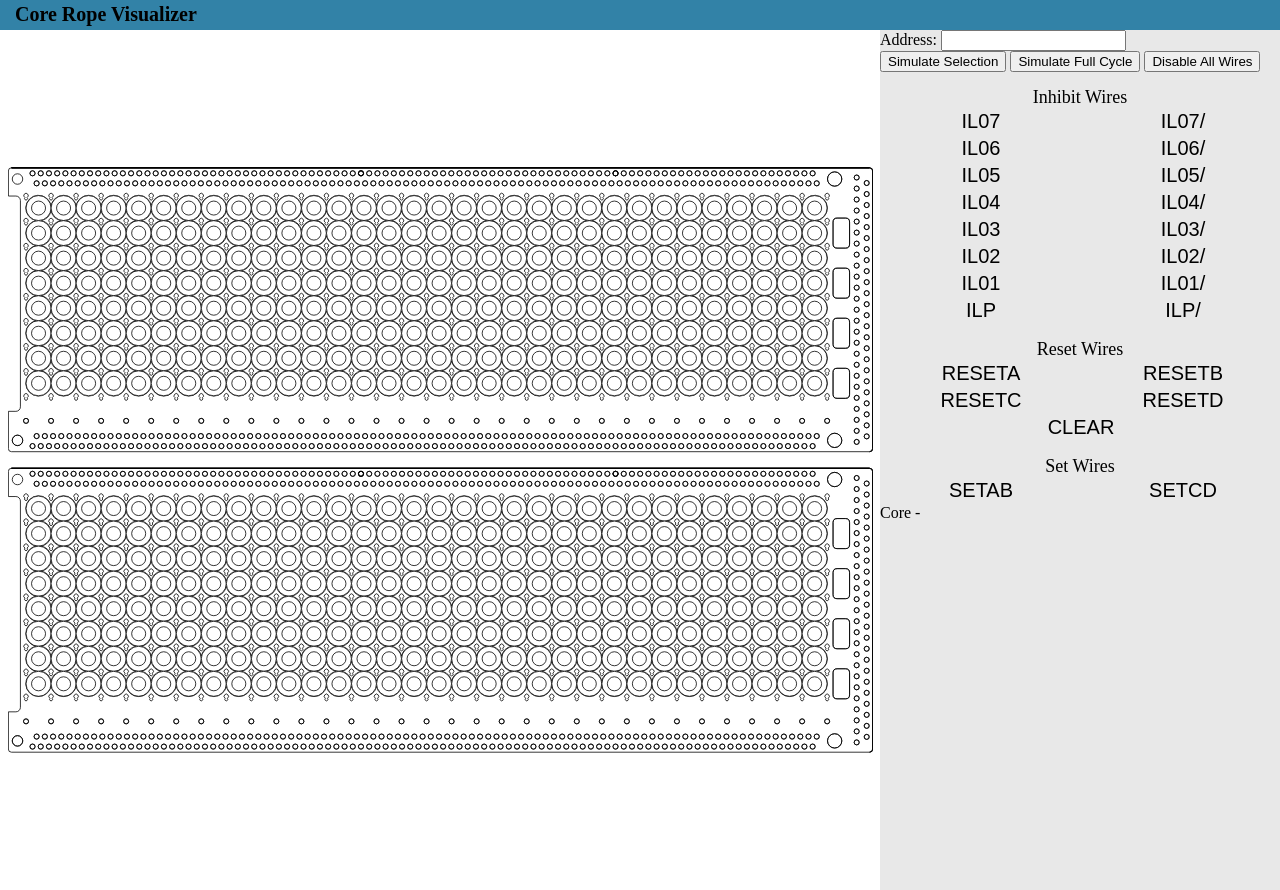
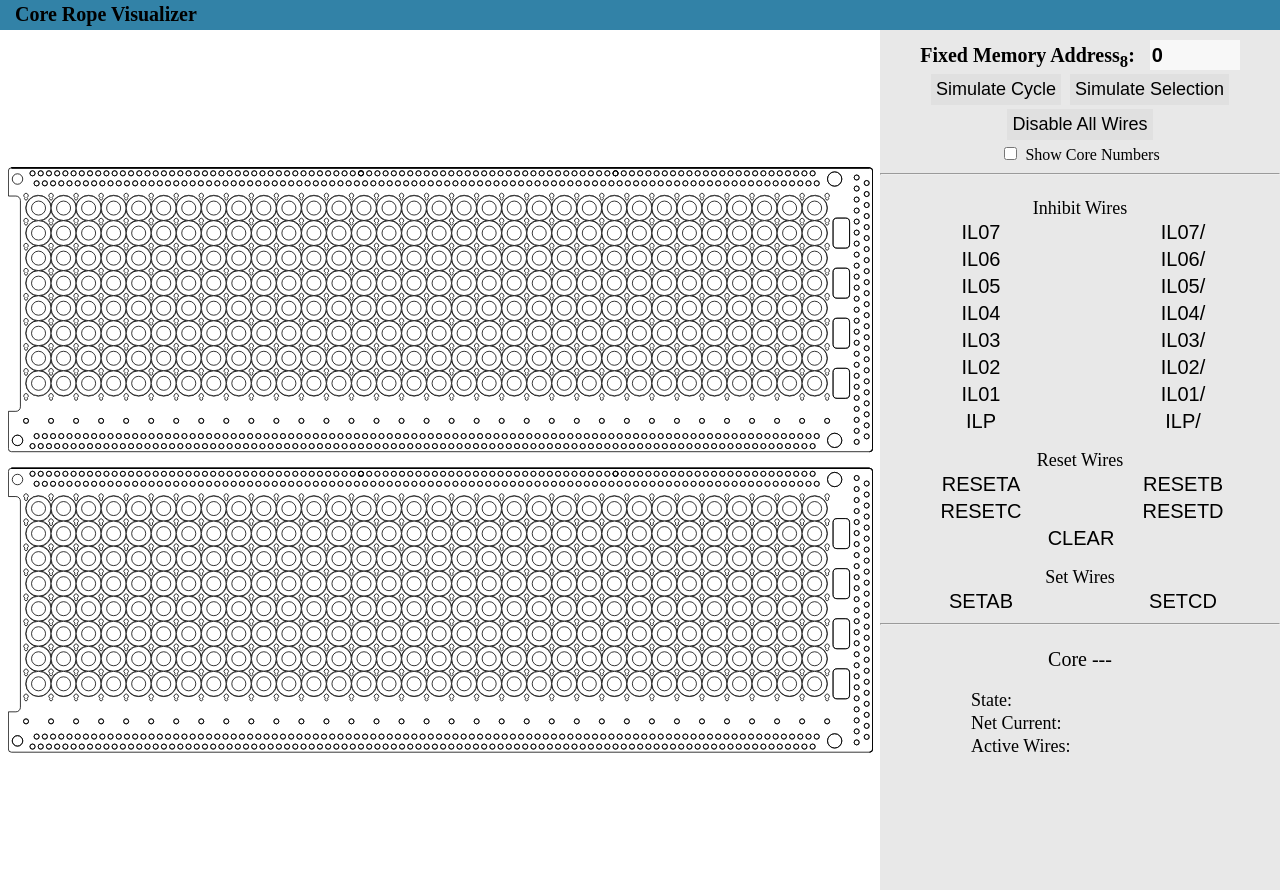
Before and after one commit to thewonderidiot/rope_visualizer, a Flask app: page / in a window 1280 px wide. Run offline with Flask 2, Linux system fonts and the light colour scheme.

Commit message:
Completed initial functionality

```diff
--- a/rope_visualizer/static/rope_visualizer.css
+++ b/rope_visualizer/static/rope_visualizer.css
@@ -43,6 +43,43 @@
     right: 0px;
 }
 
+.controls {
+    text-align: center;
+    padding-top: 10px;
+    font-size: 20px;
+    font-weight: bold;
+}
+
+.controls label {
+    font-size: 16px;
+    font-weight: normal;
+}
+
+.controls button {
+    border: 0px;
+    font-size: 18px;
+    margin: 2px;
+    padding: 5px;
+    background-color: #E0E0E0;
+}
+
+.controls button:hover {
+    background-color: #D0D0D0;
+}
+
+.controls button:active {
+    background-color: #C8C8C8;
+}
+
+#address {
+    border: 0px;
+    width: 90px;
+    height: 30px;
+    background-color: #F8F8F8;
+    font-size: 20px;
+    font-weight: bold;
+}
+
 .info_table {
     width: 100%;
     border-spacing: 0px;
@@ -78,3 +115,17 @@
 .wide {
     width: 400px !important;
 }
+
+#core_info {
+    font-size: 18px;
+    padding-left: 90px;
+}
+
+#core_info td {
+    width: 100px;
+    vertical-align: top;
+}
+
+#picked_core {
+    font-size: 20px;
+}
--- a/rope_visualizer/static/rope_visualizer.js
+++ b/rope_visualizer/static/rope_visualizer.js
@@ -1,11 +1,12 @@
 var rope = null;
 var svg = null;
+var picked_core = null;
 var svgns = "http://www.w3.org/2000/svg";
 var wire_states = {};
 
 const CoreState = {
     Reset: 'Reset',
-    Partial: 'Partial',
+    Partial: 'Partially Set',
     Set: 'Set'
 };
 
@@ -68,13 +69,59 @@ async function simulate_cycle() {
     set_wire(reset, false);
 }
 
-function decode_address(addr) {
+function update_picked_core() {
+    if (picked_core == null) {
+        document.getElementById("picked_core").innerText = 'Core ---';
+        document.getElementById("picked_state").innerText = '';
+        document.getElementById("picked_current").innerText = '';
+        document.getElementById("picked_wires").innerText = '';
+        return;
+    }
+
+    let core_str = picked_core.id.substring(4);
+    let core_num = parseInt(core_str, 8);
+    document.getElementById("picked_core").innerText = 'Core ' + core_str;
+    document.getElementById("picked_state").innerText = core_states[core_num];
+    document.getElementById("picked_current").innerText = core_currents[core_num] + ' mA';
+
+    let picked_wires = '';
+    for (let wire in wires) {
+        if (wire_states[wire]) {
+            picked_wires += wire + '<br>';
+        }
+    }
+    document.getElementById("picked_wires").innerHTML = picked_wires;
+}
+
+function restrict_address(input) {
+    input.value = input.value.replace(/[^0-7]/g, '');
+    if (!input.value) {
+        return;
+    }
+    let input_num = parseInt(input.value, 8);
+    if (input_num > 0107777) {
+        input.value = '107777';
+    }
+}
+
+function show_names(state) {
+    let numbers = svg.getElementsByClassName("core_number");
+    let vis = state ? "visible" : "hidden";
+    for (let num of numbers) {
+        num.setAttribute("visibility", vis);
+    }
+}
+
+function decode_address(raw_addr) {
     let inhibits = ['IL01', 'IL02', 'IL03', 'IL04', 'IL05', 'IL06', 'IL07'];
     let parity = 1;
     let parity_wire = 'ILP';
     let reset_inhibit = '';
     let reset = '';
     let set = '';
+
+    let addr = parseInt(raw_addr, 8);
+
     for (let i = 0; i < inhibits.length; i++) {
         if ((addr & (1 << i)) == 0) {
             inhibits[i] += '/';
@@ -174,14 +221,18 @@ function mouse_down(evt) {
 
     if (!core.id.startsWith("core")) {
         picker.setAttribute('visibility', 'hidden');
+        picked_core = null;
+        update_picked_core();
         return;
     }
-    document.getElementById("picked_core").innerText = core.id;
 
     let box = core.getBBox();
     picker.setAttribute('x', box.x);
     picker.setAttribute('y', box.y);
     picker.setAttribute('visibility', 'visible');
+
+    picked_core = core;
+    update_picked_core();
 }
 
 function reset_rope() {
@@ -271,4 +322,5 @@ async function set_wire(wire, state, delay=0) {
             await sleep(delay);
         }
     }
+    update_picked_core();
 }
--- a/rope_visualizer/templates/rope_visualizer.html
+++ b/rope_visualizer/templates/rope_visualizer.html
@@ -16,12 +16,15 @@
                 </object>
             </div>
             <div class="info_box">
-                <div>
-                    Address: <input type="text" id="address"><br />
+                <div class="controls">
+                    Fixed Memory Address<sub>8</sub>:&nbsp;&nbsp;&nbsp;<input type="text" id="address" value="0" oninput="restrict_address(this);" />
+                    <button type="button" onclick="simulate_cycle()">Simulate Cycle</button>
                     <button type="button" onclick="simulate_selection()">Simulate Selection</button>
-                    <button type="button" onclick="simulate_cycle()">Simulate Full Cycle</button>
-                    <button type="button" onclick="reset_rope()">Disable All Wires</button>
+                    <button type="button" onclick="reset_rope()">Disable All Wires</button><br>
+                    <input type="checkbox" id="show_names" onclick="show_names(this.checked)">
+                    <label for="show_names">Show Core Numbers</label>
                 </div>
+                <hr>
                 <div class="info_header">Inhibit Wires</div>
                 <table class="info_table">
                     <tr>
@@ -124,9 +127,31 @@
                         </td>
                     </tr>
                 </table>
-                <div>
-                    Core <span id="picked_core">-</span>
-                </div>
+                <hr>
+                <div class="info_header" id="picked_core">Core ---</div><br>
+                <table id="core_info" class="info_table">
+                    <tr>
+                        <td>
+                            State:
+                        </td>
+                        <td id="picked_state">
+                        </td>
+                    </tr>
+                    <tr>
+                        <td>
+                            Net Current:
+                        </td>
+                        <td id="picked_current">
+                        </td>
+                    </tr>
+                    <tr>
+                        <td>
+                            Active Wires:
+                        </td>
+                        <td id="picked_wires">
+                        </td>
+                    </tr>
+                </table>
             </div>
         </div>
     </body>
```
Also changed, not shown: rope_visualizer/static/rope.svg.
